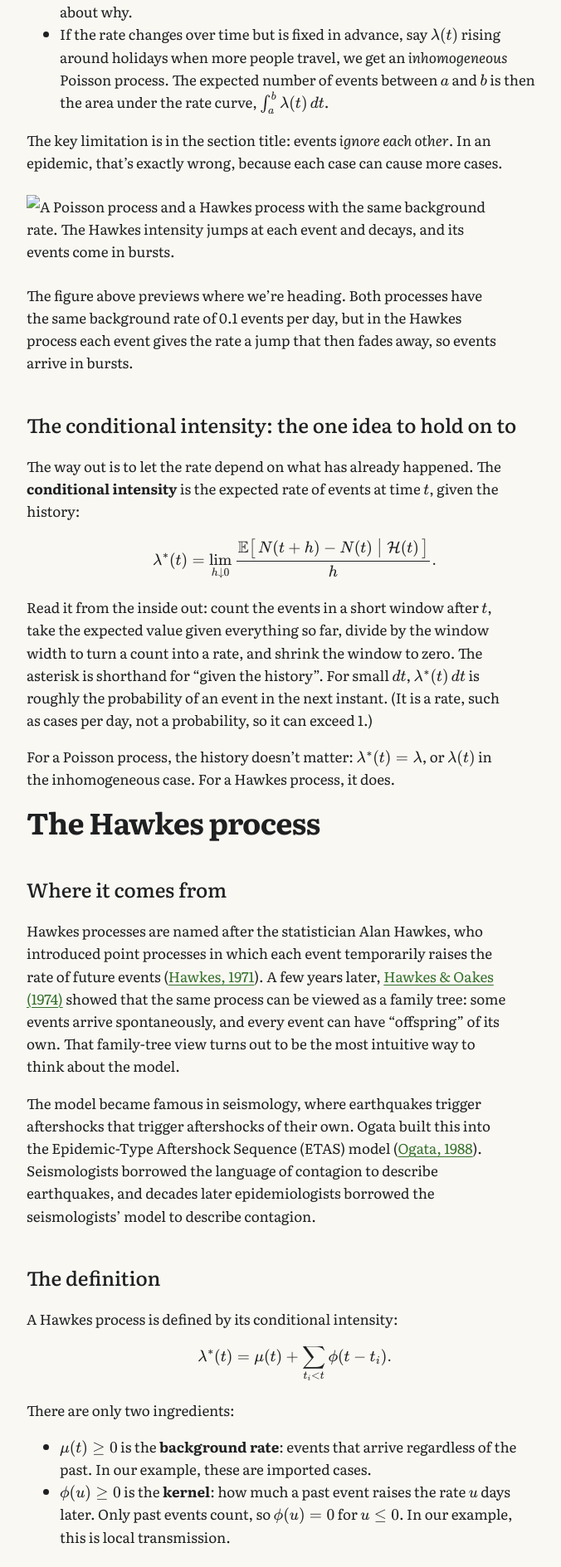
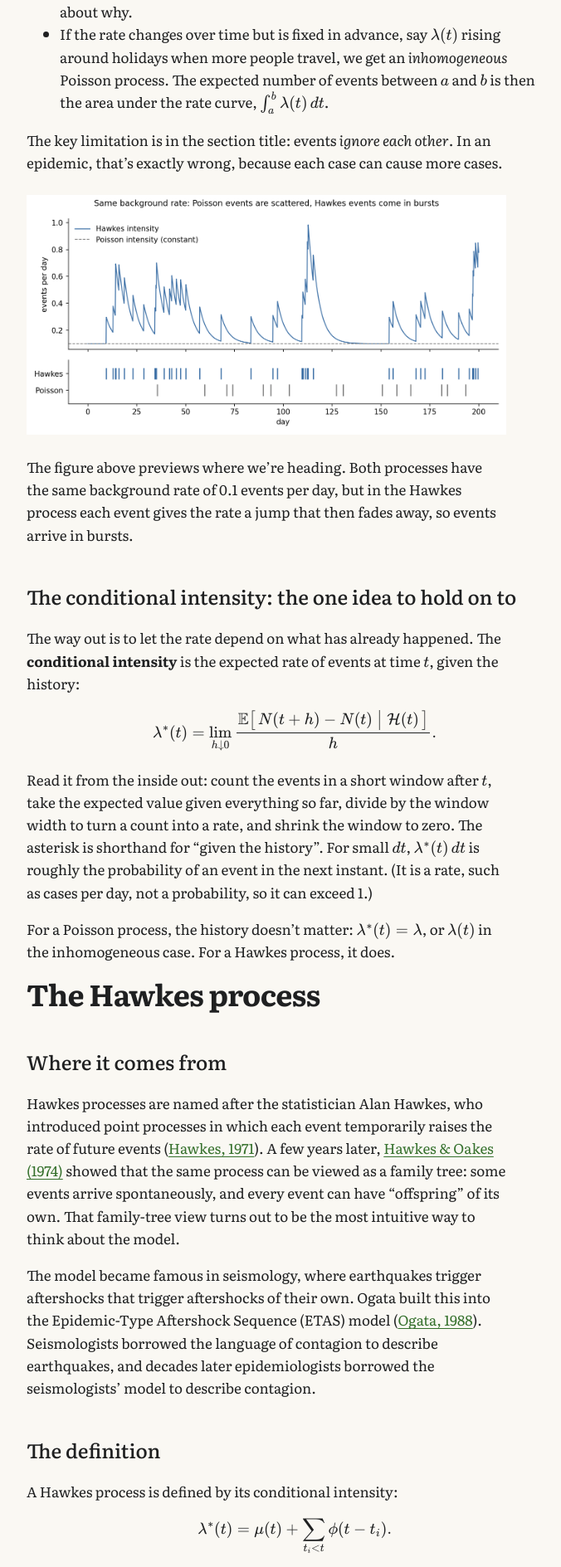
Before and after one commit to timj-wood/timj-wood.github.io, a Jekyll site: the page built from _posts/2026-09-23-hawkes-processes.md, in a window 1280 px wide. Shown: the part 1971-3860 px from the top of the page at 83% size, without its empty margins (285-961 px from the left). Built offline with Jekyll 4.4.1, drawn with Linux system fonts in a browser that asks for light colours.

Commit message:
Fix image links in hawkes-processes.md

```diff
--- a/_posts/2026-09-23-hawkes-processes.md
+++ b/_posts/2026-09-23-hawkes-processes.md
@@ -38,7 +38,7 @@ Three consequences are worth knowing:
 
 The key limitation is in the section title: events *ignore each other*. In an epidemic, that's exactly wrong, because each case can cause more cases.
 
-![A Poisson process and a Hawkes process with the same background rate. The Hawkes intensity jumps at each event and decays, and its events come in bursts.](assets/posts/hawkes/poisson_vs_hawkes.png)
+![A Poisson process and a Hawkes process with the same background rate. The Hawkes intensity jumps at each event and decays, and its events come in bursts.](/assets/posts/hawkes/poisson_vs_hawkes.png)
 
 The figure above previews where we're heading. Both processes have the same background rate of 0.1 events per day, but in the Hawkes process each event gives the rate a jump that then fades away, so events arrive in bursts.
 
@@ -113,7 +113,7 @@ Two consequences matter for the malaria question. First, with a constant backgro
 
 # A toy malaria outbreak
 
-The best way I found to understand all this is to simulate an outbreak where I know the truth, and then see whether the model can recover it. All the code for this section is in a single Python script, [hawkes_malaria.py](hawkes_malaria.py), which uses only NumPy, SciPy and Matplotlib.
+The best way I found to understand all this is to simulate an outbreak where I know the truth, and then see whether the model can recover it. All the code for this section is in a single Python script, [hawkes_malaria.py](/assets/posts/hawkes/hawkes_malaria.py), which uses only NumPy, SciPy and Matplotlib.
 
 ## Setting it up
 
@@ -135,7 +135,7 @@ There are two natural ways to simulate a Hawkes process.
 
 I used the family-tree method for the outbreak (and thinning for the exponential-kernel example in the first figure). The run shown here produced 426 cases, 174 imported and 252 local, so 59% local, close to the expected 60%.
 
-![The simulated outbreak. The total intensity is split into the seasonal background (imported cases) and the triggered part (local transmission); below, each case is marked by its true origin.](assets/posts/hawkes/simulated_outbreak.png)
+![The simulated outbreak. The total intensity is split into the seasonal background (imported cases) and the triggered part (local transmission); below, each case is marked by its true origin.](/assets/posts/hawkes/simulated_outbreak.png)
 
 Notice how the local cases lag behind each seasonal peak of importations, and how the triggered part of the intensity is often larger than the background itself.
 
@@ -176,7 +176,7 @@ Fitting the model by maximum likelihood (with the 15-day delay fixed, as Unwin *
 
 The branching ratio and the import pattern come back close to the truth. The spread of the delay is less well pinned down, which makes sense: with only a few hundred cases, many different delay shapes explain the data almost equally well.
 
-![Each case's estimated probability of being imported, split by its true origin.](assets/posts/hawkes/classification.png)
+![Each case's estimated probability of being imported, split by its true origin.](/assets/posts/hawkes/classification.png)
 
 The classification results were the most interesting part for me. Adding up the probabilities gives an expected 185 imported cases, against a true 174, so the model gets the overall split roughly right. Individual cases are much harder: labelling each case as imported when its probability is above 0.5 gets 68% right, and the two groups overlap a lot in the figure. That's because an imported case arriving during a burst of local transmission looks, in timing alone, just like a local case. Timing tells you a lot about *how many* cases are imported, but much less about *which* ones, and this is exactly where partial travel histories become valuable.
 
@@ -184,7 +184,7 @@ The classification results were the most interesting part for me. Adding up the
 
 The integral in the likelihood, $\Lambda(t) = \int_0^t \lambda^{\ast}(s)\,ds$, gives a neat goodness-of-fit check. If the model is right, the gaps $\Lambda(t_i) - \Lambda(t_{i-1})$ should look like independent draws from an exponential distribution with mean 1: stretching time by the fitted intensity turns the data into a plain Poisson process. You can check this with a Q–Q plot or a Kolmogorov–Smirnov test, which is the *residual analysis* Ogata (1988) introduced for earthquake models and Unwin *et al.* used for malaria. When the parameters were fitted to the same data, the test is lenient, so passing it is encouraging rather than conclusive.
 
-![Q–Q plot of the rescaled gaps against an exponential distribution with mean 1. The points lie close to the diagonal.](assets/posts/hawkes/time_rescaling_qq.png)
+![Q–Q plot of the rescaled gaps against an exponential distribution with mean 1. The points lie close to the diagonal.](/assets/posts/hawkes/time_rescaling_qq.png)
 
 For the toy outbreak, the points lie close to the diagonal and the Kolmogorov–Smirnov test finds no evidence against the model ($p = 0.70$), as it should, since the model is correct by construction.
 
```
